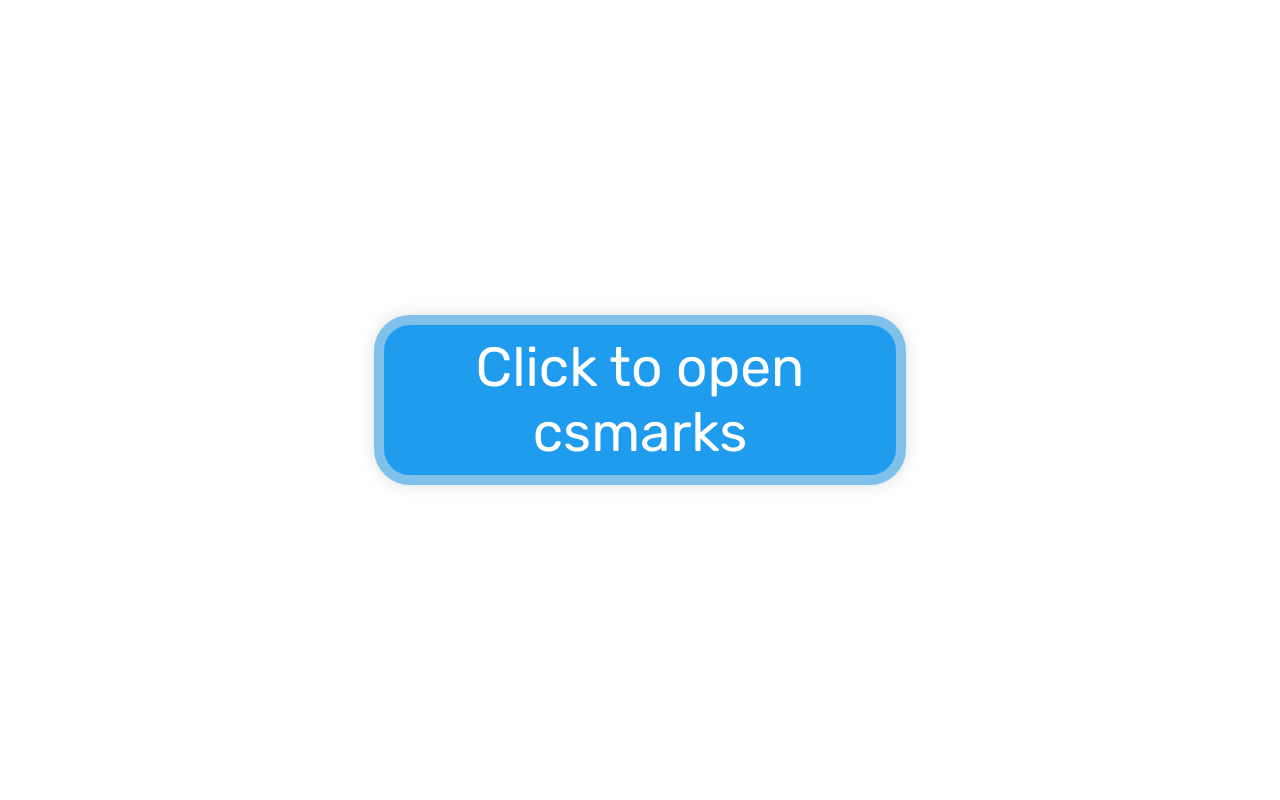
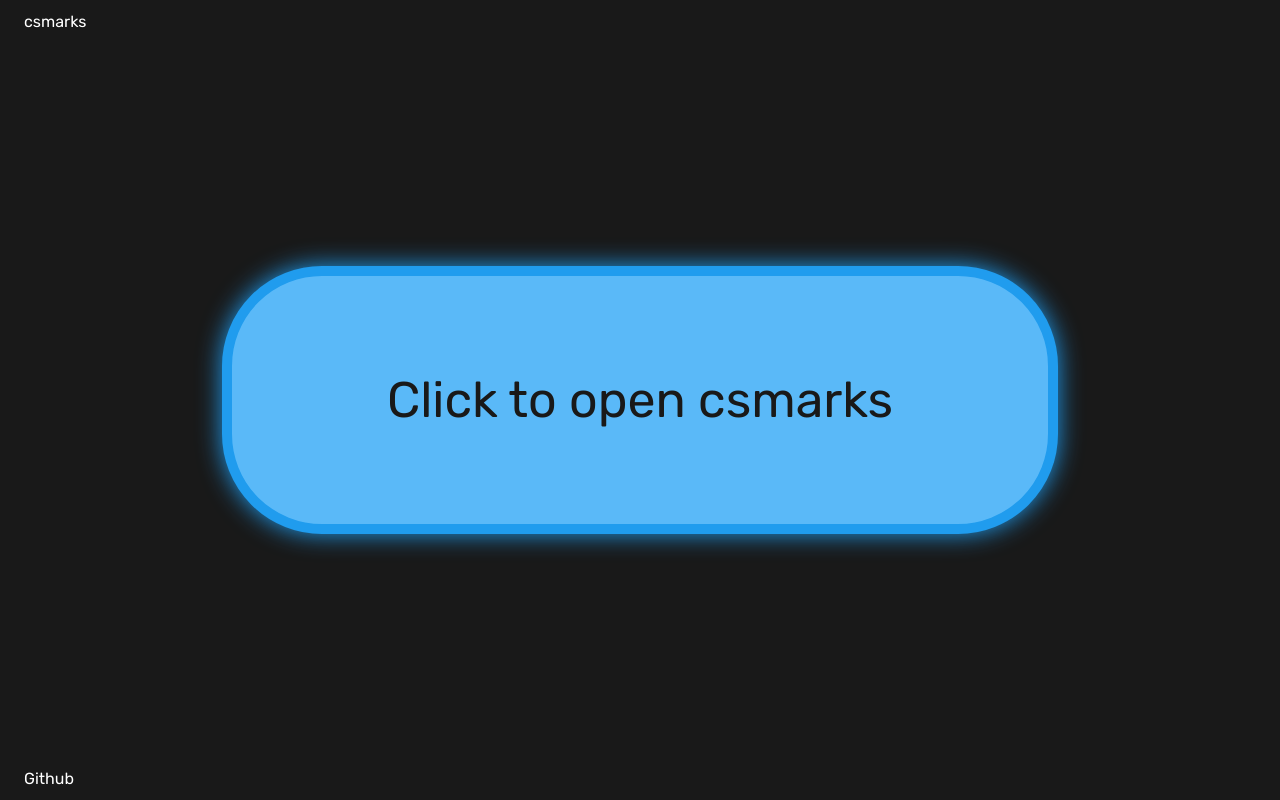
Before and after one commit to zollf/csmarks-redirect, a Next.js app: page / in a window 1280 px wide. Built offline with nearby package versions, Linux system fonts and the light colour scheme.

Commit message:
Initial Commit

```diff
--- a/src/pages/_app.tsx
+++ b/src/pages/_app.tsx
@@ -14,6 +14,11 @@ const App = ({ Component, pageProps }: Props) => {
     <HelmetProvider>
       <Head>
         <title>csmarks</title>
+        <meta name="description" content="University of Western Australia, UWA, csse csmarks page redirect button" />
+        <meta
+          name="keywords"
+          content="csmarks, uwa csmarks, csse csmarks, University of Western Australia, csse, uwa, uws cs"
+        />
         <meta name="theme-color" content="#ffffff" />
         <meta name="viewport" content="width=device-width, height=device-height, initial-scale=1.0" />
         <link rel="apple-touch-icon" sizes="180x180" href="/apple-touch-icon.png" />
@@ -21,7 +26,21 @@ const App = ({ Component, pageProps }: Props) => {
         <link rel="icon" type="image/png" sizes="16x16" href="/favicon-16x16.png" />
         <link rel="manifest" href="/site.webmanifest" />
       </Head>
-      <Component {...pageProps} />
+      <header>
+        <nav>
+          <a rel="noopener noreferrer" target="_blank" href="https://secure.csse.uwa.edu.au/run/csmarks">
+            csmarks
+          </a>
+        </nav>
+      </header>
+      <main>
+        <Component {...pageProps} />
+      </main>
+      <footer>
+        <a rel="noopener noreferrer" target="_blank" href="https://github.com/zollf/csmarks-redirect">
+          Github
+        </a>
+      </footer>
     </HelmetProvider>
   );
 };
--- /dev/null
+++ b/src/pages/_document.tsx
@@ -0,0 +1,19 @@
+import React from 'react';
+import Document, { Head, Html, Main, NextScript } from 'next/document';
+
+export default class MainDocument extends Document {
+  render() {
+    return (
+      <Html lang="en">
+        <Head>
+          <meta charSet="utf-8" />
+        </Head>
+        <body>
+          <script>0</script>
+          <Main />
+          <NextScript />
+        </body>
+      </Html>
+    );
+  }
+}
--- a/src/pages/styles.module.scss
+++ b/src/pages/styles.module.scss
@@ -6,24 +6,33 @@
   align-items: center;
 
   a {
-    width: 40%;
-    background: $primary;
-    height: 150px;
+    width: 60%;
+    background: $secondary;
+    max-height: 200px;
+    height: 100%;
     display: flex;
     justify-content: center;
     align-items: center;
-    border-radius: 36px;
-    border: 10px solid $secondary;
+    border-radius: 100px;
+    border: 10px solid $primary;
     font-family: $font;
-    font-size: 55px;
-    color: white;
+    font-size: 50px;
+    color: rgb(25, 25, 25);
     text-align: center;
-    box-shadow: 0 0 16px 0 #6373813B;
+    box-shadow: 0 0 25px 0 $primary;
     text-decoration: none;
     transition: 0.2s all ease;
+    margin: 24px;
+    padding: 24px;
 
     @include tablet {
       width: 100%;
+    }
+
+    @include mobile {
+      max-height: 150px;
+      font-size: 30px;
+      margin: 12px;
     }
 
     &:hover {
--- a/src/styles/main.css
+++ b/src/styles/main.css
@@ -1,5 +1,28 @@
 body {
   margin: 0;
+  background-color: rgb(25, 25, 25);
+}
+
+header {
+  position: fixed;
+  top: 12px;
+  left: 24px;
+  color: white;
+  font-family: 'Rubik', sans-serif;
+}
+
+header > nav > a {
+  color: white;
+  text-decoration: none;
+}
+
+footer > a {
+  position: fixed;
+  bottom: 12px;
+  left: 24px;
+  color: white;
+  font-family: 'Rubik', sans-serif;
+  text-decoration: none;
 }
 
 * {
--- a/src/styles/variables.scss
+++ b/src/styles/variables.scss
@@ -2,4 +2,4 @@
 
 $font: 'Rubik', sans-serif;
 $primary: #209CEE;
-$secondary: #80c1ec;
+$secondary: #5ab9f8;
```
